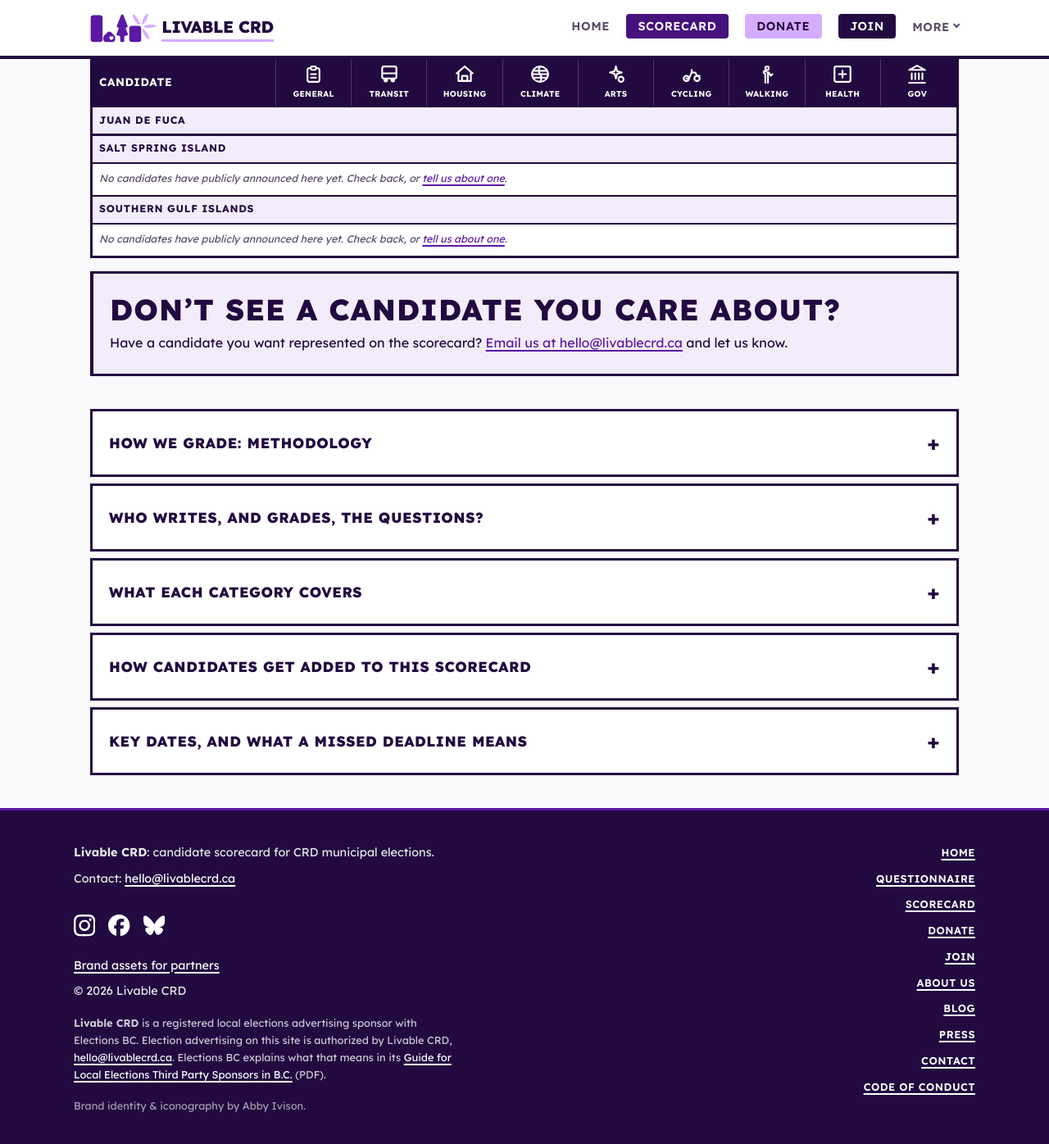
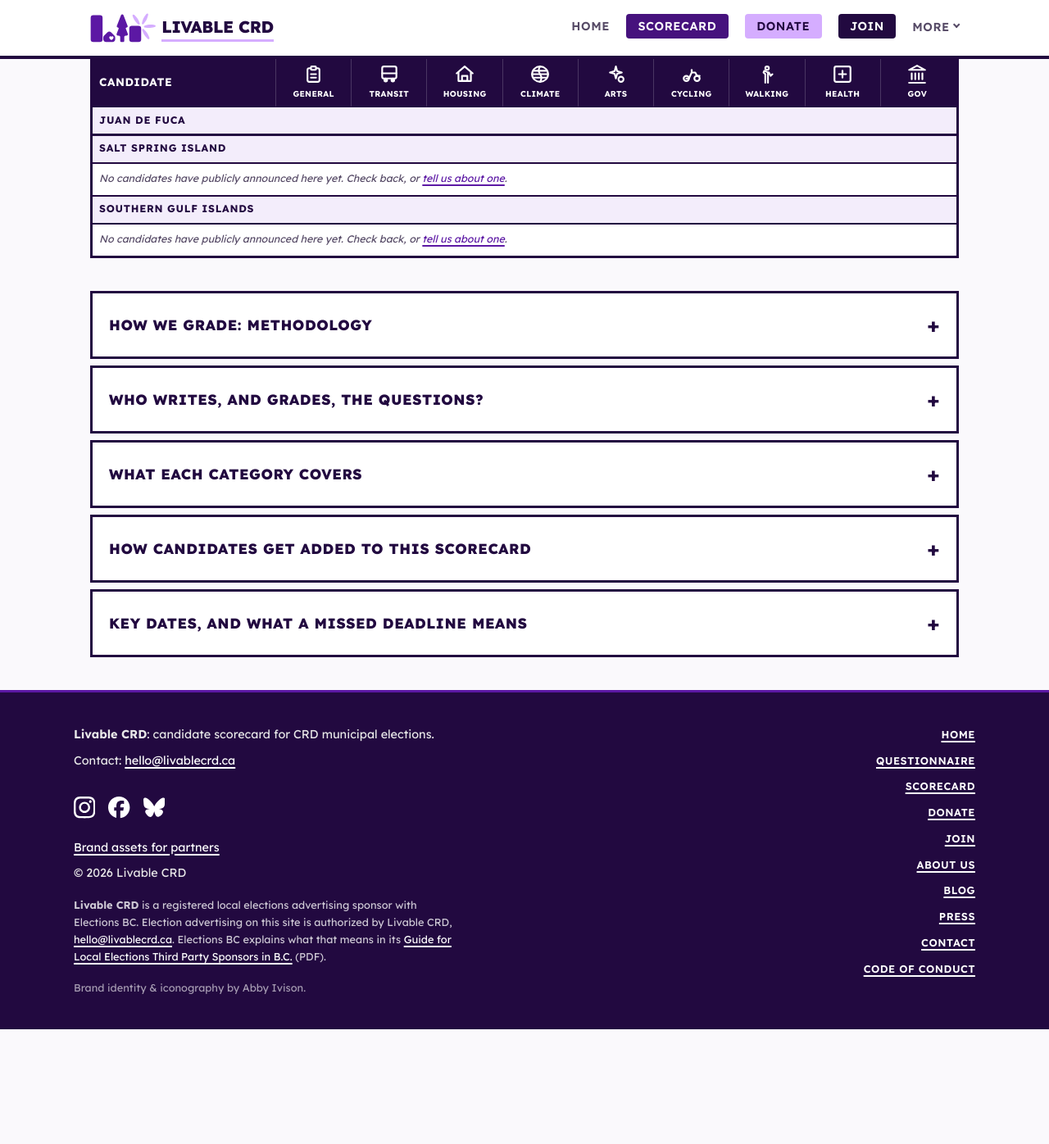
Before and after one commit to LaputanMachines/livable-crd-website, a Jekyll site: the page built from scorecard/index.md, in a window 1280 px wide and 1400 px high, scrolled down 8109 px. Shown: the top 1396 px of the window at 82% size. Built offline with Jekyll 4.4.1, drawn with Linux system fonts in a browser that asks for light colours; after the commit the page ends 9365 px from its top, so only the background shows below that.

Commit message:
copy: move the missing-candidate ask into the scorecard empty state
The "Don't see a candidate you care about?" callout sat below the table on
every visit, but the ask only lands for someone who searched and came up
short. Fold it into #candidate-empty, which already appears exactly then.

Display caps move from .candidate-empty to a new __headline class so the
email address renders in body type — an address in all caps is harder to
read back than one that is not.

Co-Authored-By: Claude Opus 5 <noreply@anthropic.com>
Claude-Session: https://claude.ai/code/session_01EuAPV3bSzPAS5eGLRgm2Jf

```diff
--- a/_sass/_components.scss
+++ b/_sass/_components.scss
@@ -502,11 +502,24 @@ tr:hover td { background: $color-bg-warm; }
   background: $color-bg-warm;
   padding: $space-md $space-gutter;
   text-align: center;
+  color: $color-text;
+
+  p { margin: 0; }
+  p + p { margin-top: $space-xs; }
+}
+
+.candidate-empty__headline {
   font-family: $font-display;
   font-weight: 700;
   text-transform: uppercase;
   letter-spacing: 0.04em;
-  color: $color-text;
+}
+
+// The ask sits under the headline in body type: shouting an email address in
+// display caps makes it harder to read back, not easier.
+.candidate-empty__cta {
+  font-size: 0.9rem;
+  color: $color-muted;
 }
 
 // Labeled filter groups (minimum grade + municipality) below the search box.
@@ -893,12 +906,6 @@ tr:hover td { background: $color-bg-warm; }
   .scorecard-matrix__meta { font-size: 0.75rem; }
 }
 
-.scorecard-cta {
-  margin-top: $space-xl;
-
-  h2 { margin-bottom: $space-xs; }
-}
-
 // Collapsed methodology panel at the bottom of the scorecard.
 .methodology {
   margin-top: $space-xl;
--- a/scorecard/index.md
+++ b/scorecard/index.md
@@ -420,13 +420,16 @@ description: >-
   {%- endcomment -%}
   <p class="sr-only" id="favourites-status" role="status" aria-live="polite"></p>
 
-  <p class="candidate-empty" id="candidate-empty" role="status" hidden>No candidates match your search.</p>
-
-  <div class="callout scorecard-cta">
-    <h2>Don’t see a candidate you care about?</h2>
-    <p>
-      Have a candidate you want represented on the scorecard?
-      <a href="mailto:{{ site.email }}">Email us at {{ site.email }}</a> and let us know.
+  {%- comment -%}
+    The "missing a candidate" ask used to be a standing block below the table.
+    It only ever applied to someone who looked and came up short, so it lives
+    inside the empty state now and appears with it.
+  {%- endcomment -%}
+  <div class="candidate-empty" id="candidate-empty" role="status" hidden>
+    <p class="candidate-empty__headline">No candidates match your search.</p>
+    <p class="candidate-empty__cta">
+      Missing a candidate?
+      <a href="mailto:{{ site.email }}">Email us at {{ site.email }}</a> to let us know!
     </p>
   </div>
 
```
